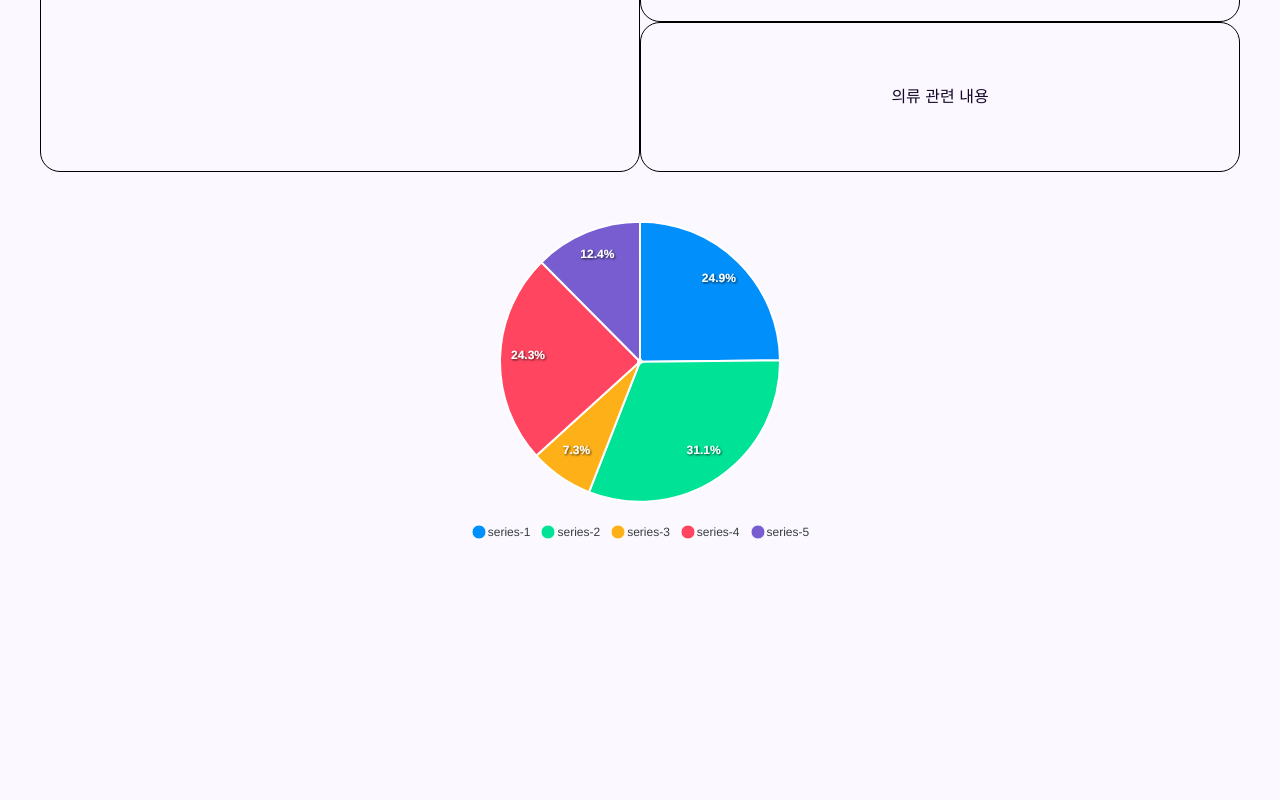
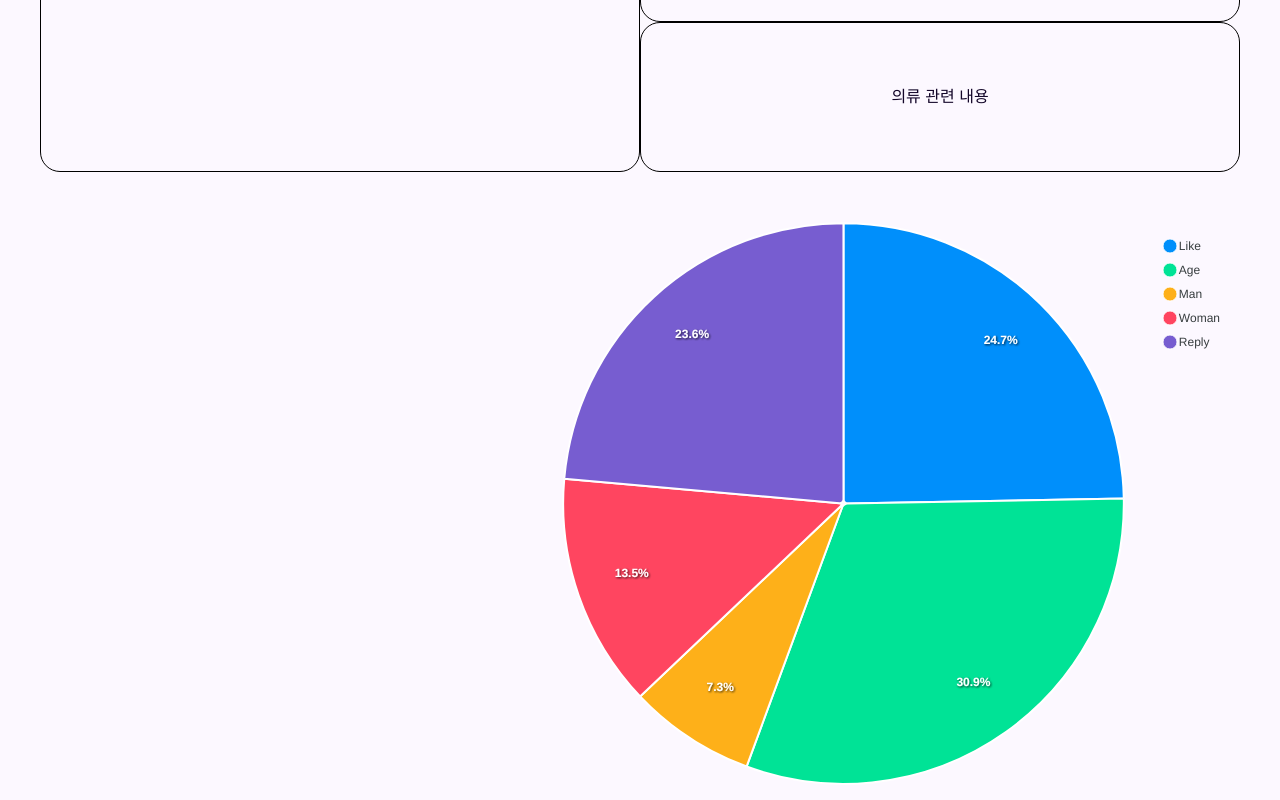
Before and after one commit to silbioa480/Daily-Coorder, a React (Create React App) app: page /member/MyPage_ChartPage/MyPage_detailChartPage in a window 1280 px wide. Shown: the part 540-1340 px from the top of the page. Before the commit the page ends 1302 px from the top, so only its background shows below. Built offline with nearby package versions, Linux system fonts and the light colour scheme.

Commit message:
태영: 차트 코드 수정

```diff
--- a/src/components/Pie_chart.tsx
+++ b/src/components/Pie_chart.tsx
@@ -1,35 +1,45 @@
-import React from "react";
-import ApexCharts from "react-apexcharts";
+import React, { ComponentLifecycle } from "react";
+import ReactApexChart from "react-apexcharts";
 
-type props = {
-  props: any;
-};
+interface Component <P={},S={}> extends ComponentLifecycle <P,S>{}
 
-class Pie_chart extends React.Component {
+class Pie_chart extends React.Component<{},{options:object , series:Array<Object>}> {
+
+
+    constructor(props : object){
+      super(props);
+      this.state={
+          series:[44,55,13,24,42],
+          options:{
+            chart:{
+              width:"380px",
+              type:"pie"
+            },
+            labels:["Like","Age","Man","Woman","Reply"],
+            responsive:[{
+              breakpoint:"480",
+              options:{
+                chart:{
+                  width:"800px",
+                },
+                legend:{
+                  position:"right"
+                }
+              }
+            }]
+          }
+      };
+    }
+
   render() {
     return (
-      <>
-        <ApexCharts
-          type="pie"
-          series={[44, 55, 13, 43, 22]}
-          options={{
-            chart: {
-              width: 300,
-              height: 350,
-            },
-            legend: {
-              position: "bottom",
-            },
-          }}
-          labels={["Team A", "Team B", "Team C", "Team D", "Team E"]}
-          responsive={[
-            {
-              breakpoint: 280,
-            },
-          ]}
-          style={{ width: "400px", height: "550px" ,margin:"0 auto",marginTop:"5vh"}}
-        />
-      </>
+
+          <>
+            <div style={{display:"flex",justifyContent:"flex-end",marginTop:"3vw"}}>
+                <ReactApexChart options={this.state.options}  series={this.state.series} type="pie" width={700}/>
+            </div>
+          </>
+
     );
   }
 }
```
